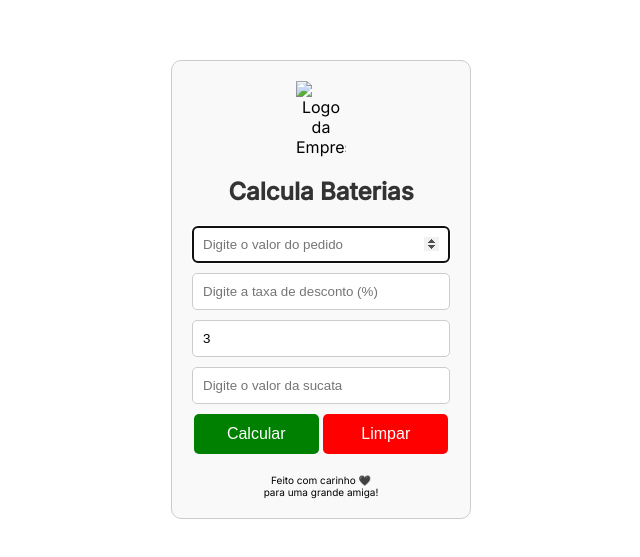
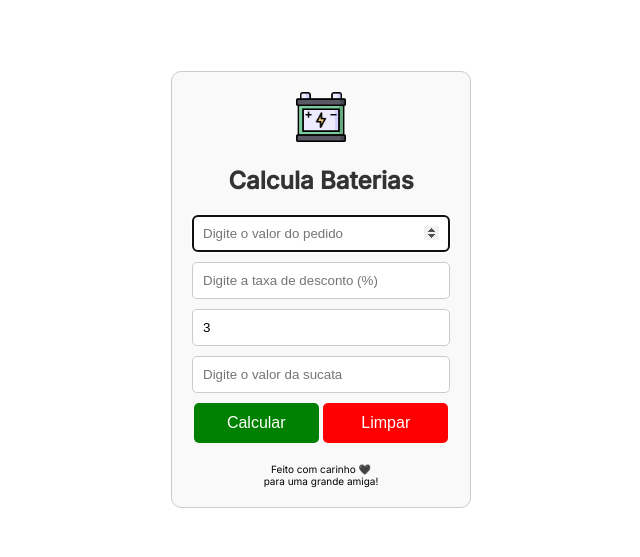
Before and after one commit to mateusdsalmeida/calcula-baterias, a plain HTML site: page index.html in a window 1280 px wide. Shown: the part 121-678 px from the top of the page, without its empty margins (319-959 px from the left). Drawn offline with Linux system fonts and the light colour scheme; the site is published under a folder, as on GitHub Pages, so addresses that start at the root find nothing.

Commit message:
Update index.html

```diff
--- a/index.html
+++ b/index.html
@@ -15,7 +15,7 @@
   </head>
   <body>
     <div class="container">
-      <img src="/assets/logo.png" alt="Logo da Empresa" class="logo" />
+      <img src="./assets/logo.png" alt="Logo da Empresa" class="logo" />
       <h1>Calcula Baterias</h1>
       <div class="input-container">
         <input
```
